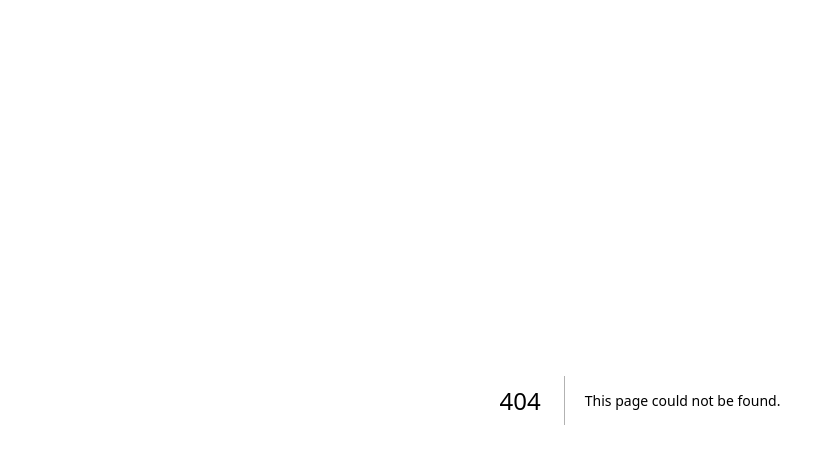
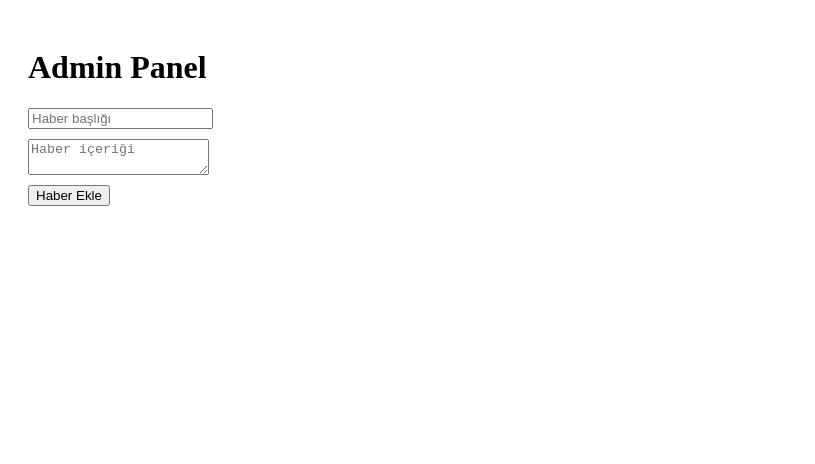
Before and after one commit to sametalagoz019-svg/sivasgundem58, a Next.js app: page /admin in a window 1280 px wide. Before the commit this address had no page. Shown: the top 464 px of the page, without its empty margins (0-815 px from the left). Built offline with nearby package versions, Linux system fonts and the light colour scheme.

Commit message:
Create admin.js

```diff
--- /dev/null
+++ b/pages/admin.js
@@ -0,0 +1,32 @@
+import { useState } from "react";
+
+export default function Admin() {
+  const [title, setTitle] = useState("");
+  const [content, setContent] = useState("");
+
+  const addNews = () => {
+    alert("Haber eklendi: " + title);
+  };
+
+  return (
+    <div style={{ padding: 20 }}>
+      <h1>Admin Panel</h1>
+
+      <input
+        placeholder="Haber başlığı"
+        value={title}
+        onChange={(e) => setTitle(e.target.value)}
+        style={{ display: "block", marginBottom: 10 }}
+      />
+
+      <textarea
+        placeholder="Haber içeriği"
+        value={content}
+        onChange={(e) => setContent(e.target.value)}
+        style={{ display: "block", marginBottom: 10 }}
+      />
+
+      <button onClick={addNews}>Haber Ekle</button>
+    </div>
+  );
+}
```
